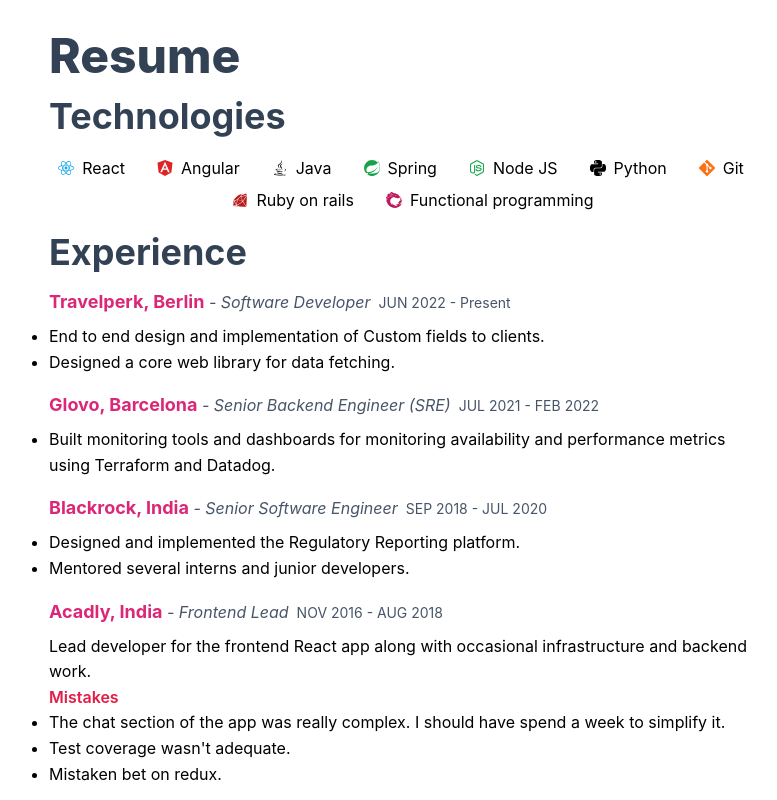
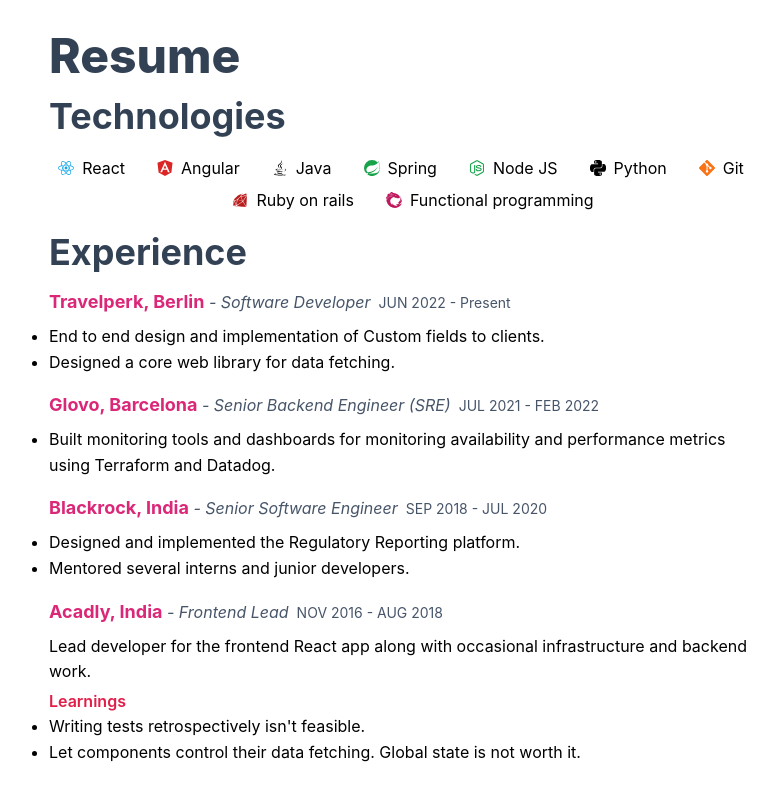
Before and after one commit to dhruvrajvanshi/dhruvrajvanshi.github.io, a Next.js app: page /resume in a window 1280 px wide. Shown: the whole page, without its empty margins (239-1016 px from the left). Built offline with nearby package versions, Linux system fonts and the light colour scheme.

Commit message:
Change content

```diff
--- a/pages/resume.tsx
+++ b/pages/resume.tsx
@@ -128,14 +128,13 @@
         >
           Lead developer for the frontend React app along with occasional
           infrastructure and backend work.
-          <SubsectionHeading>Mistakes</SubsectionHeading>
+          <SubsectionHeading>Learnings</SubsectionHeading>
           <ul className='list-disc'>
+            <li>Writing tests retrospectively isn&apos;t feasible.</li>
             <li>
-              The chat section of the app was really complex. I should have
-              spend a week to simplify it.
+              Let components control their data fetching. Global state is not
+              worth it.
             </li>
-            <li>Test coverage wasn&apos;t adequate.</li>
-            <li>Mistaken bet on redux.</li>
           </ul>
         </Company>
       </div>
@@ -172,5 +171,5 @@
 }
 
 function SubsectionHeading({ children }: { children: string }) {
-  return <div className='text-rose-600 font-semibold'>{children}</div>
+  return <div className='text-rose-600 font-semibold mt-1'>{children}</div>
 }
```
